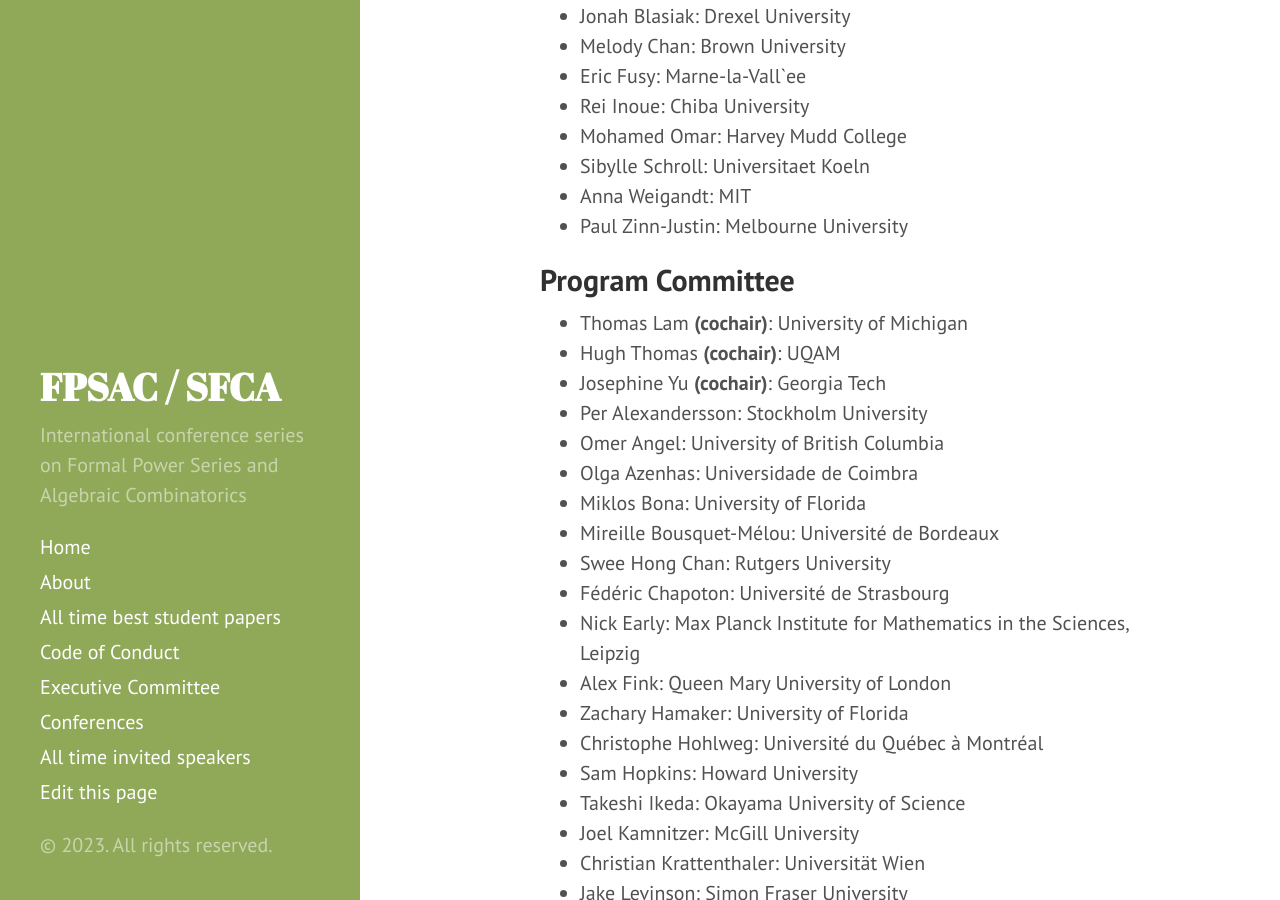
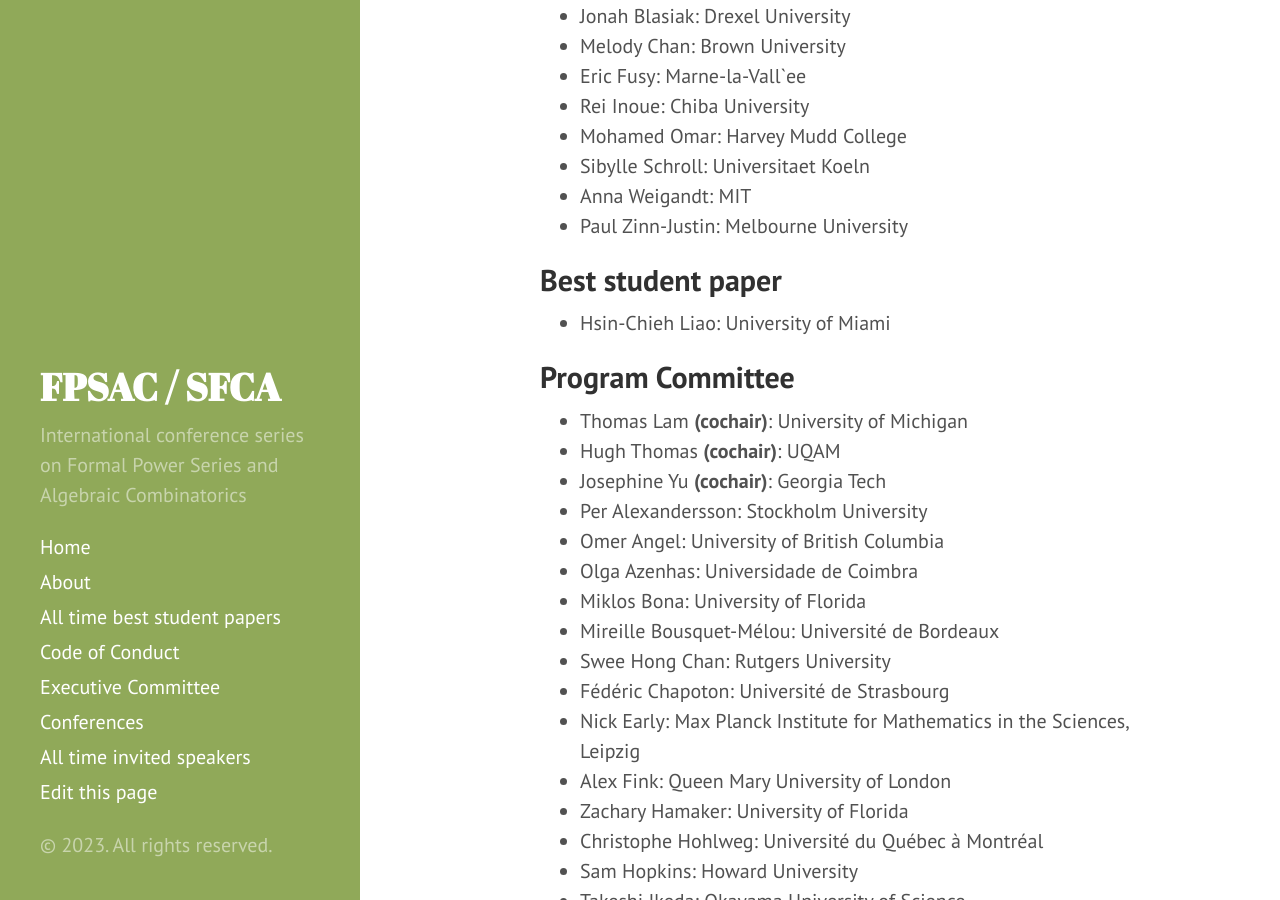
Before and after one commit to FPSAC/FPSAC.github.io, a Jekyll site: the page built from _confs/fpsac-2023.md, in a window 1280 px wide and 900 px high, scrolled down 779 px. Built offline with Jekyll 4.4.1, drawn with Linux system fonts in a browser that asks for light colours.

Commit message:
Add best student paper in 2023

```diff
--- a/_confs/fpsac-2023.md
+++ b/_confs/fpsac-2023.md
@@ -11,6 +11,9 @@
 proceedings:
   editors: Ben Salisbury
 
+best_student_paper:
+- name: Hsin-Chieh Liao
+  affiliation: University of Miami
 
 invited_speakers:
 - name: Karim Adiprasito
```
Also changed, not shown: 1 other file.
